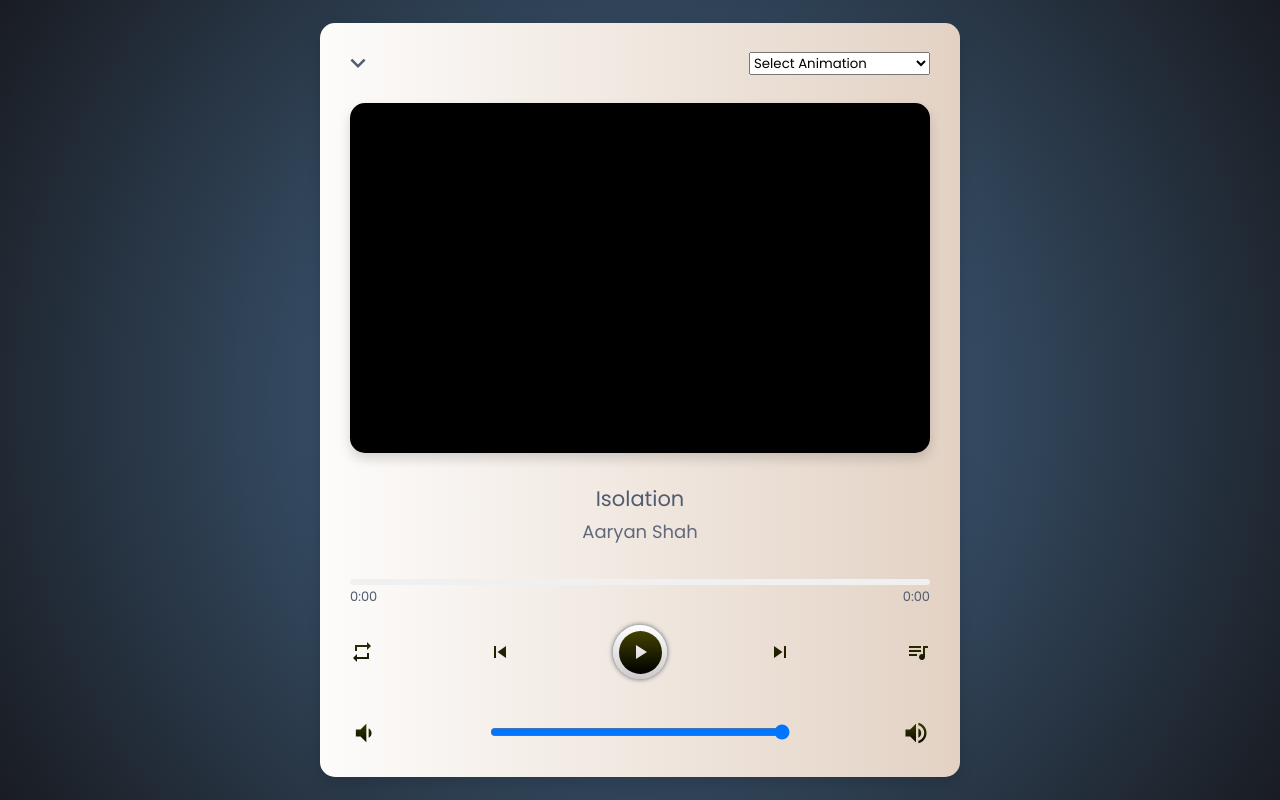
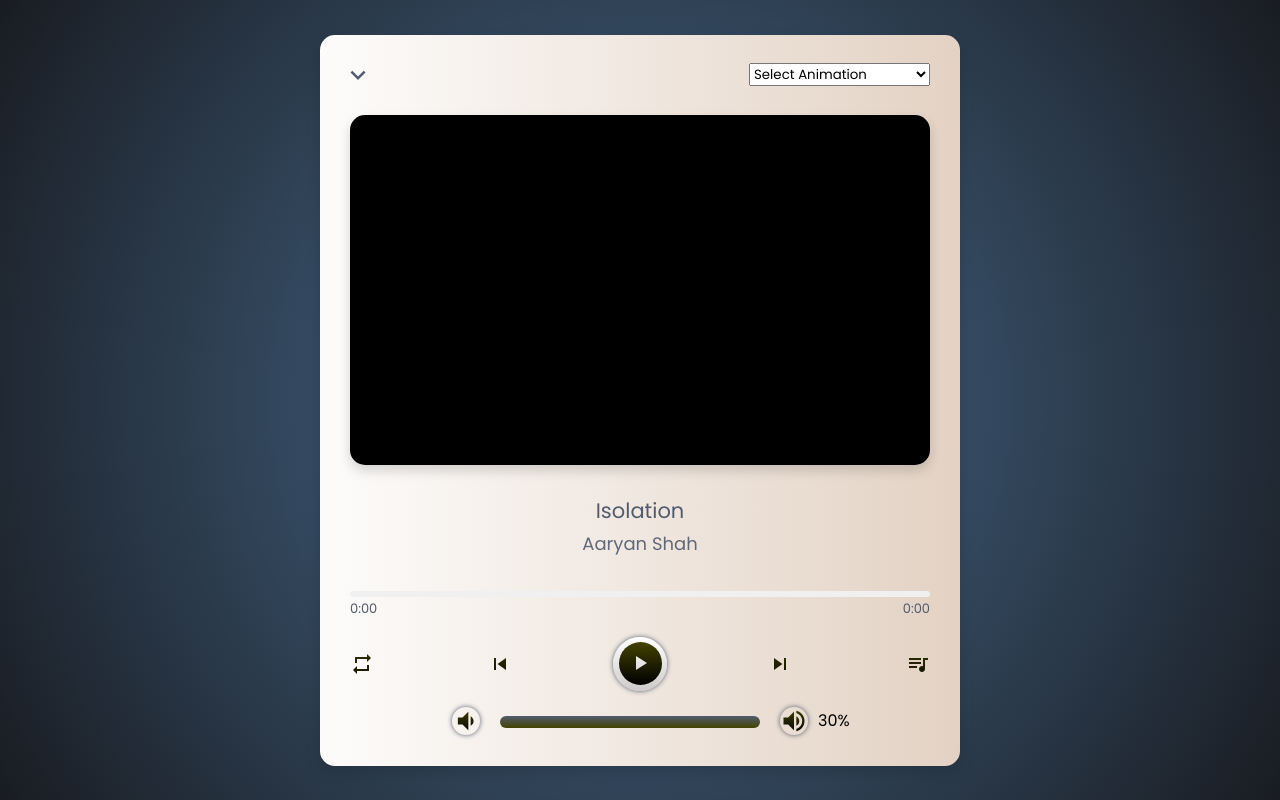
Before and after one commit to AayushiShukla7/MusicPlayerJS, a plain HTML site: page index.html in a window 1280 px wide. Drawn offline with Linux system fonts and the light colour scheme.

Commit message:
Volume control slider functionality added.

```diff
--- a/index.html
+++ b/index.html
@@ -66,10 +66,17 @@
       <i id="volume-down" class="material-icons">volume_down</i>
       <div id="volume">
         <span id="volume-progressbar" class="volume-progressbar"></span>
-        <input type="range" min="0" max="100" step="1" value="100" id="np-volume" class="volume-slider" role="progressbar">
+        <input type="range" min="0" max="100" value="30" id="np-volume" class="volume-slider" role="progressbar">
       </div>
       <i id="volume-up" class="material-icons">volume_up</i>
+      <p><span id="volume-value"></span>%</p>
     </div>
+
+
+    <!-- <div class="slidecontainer">
+      <input type="range" min="0" max="100" value="30" class="slider" id="myRange">
+      <p>Value: <span id="demo"></span></p>
+    </div> -->
 
     <div class="music-list">
       <div class="header">
--- a/js/script.js
+++ b/js/script.js
@@ -11,7 +11,7 @@ progressBar = progressArea.querySelector(".progress-bar"),
 musicList = wrapper.querySelector(".music-list"),
 moreMusicBtn = wrapper.querySelector("#more-music"),
 closemoreMusic = musicList.querySelector("#close"),
-volumeSlider = wrapper.querySelector("#volume");
+volumeSlider = wrapper.querySelector("#np-volume");
 //customSelect = wrapper.querySelector(".top-bar #show-animation-list");
 
 let isPaused = true;
@@ -84,20 +84,19 @@ window.addEventListener("load", ()=>{
 });
 
 //volume slider
-// volumeSlider.slider({
-//   min: 0,
-//   max: 100,
-//   value: 0,
-//   range: "min",
-//   slide: function(event, ui) {
-//     setVolume(ui.value / 100);
-//   }
-// });
+var output = document.getElementById("volume-value");
+output.innerHTML = volumeSlider.value;
 
-//volumn control
+//volume control - Slider
 function setVolume(myVolume) {
   mainAudio.volume = myVolume;
 }
+
+volumeSlider.addEventListener("change", function(e) {
+  output.innerHTML = e.currentTarget.value;
+  mainAudio.volume = e.currentTarget.value / 100;
+});
+
 
 // wrapper.getElementById('#np-volume').on('input propertychange', function() {
 //   var val = (this.val() - this.attr('min')) / (this.attr('max') - this.attr('min'));
@@ -200,7 +199,7 @@ function playMusic(){
   wrapper.classList.add("paused");
   playPauseBtn.querySelector("i").innerText = "pause";
   const audioContext = new window.AudioContext();
-  setVolume(myVolume);
+  //setVolume(myVolume);
   mainAudio.play();
 
   //Animations
--- a/style.css
+++ b/style.css
@@ -287,6 +287,40 @@ ul li.playing{
   right: 0;
 }
 
+#volume .volume-progressbar {
+  position: absolute;
+  top: 16px;
+  left: 220px;
+  width: 100%;
+  height: 5px;
+  border-radius: 5px;
+  background: linear-gradient(var(--pink) 0%, var(--violet) 100%);
+}*/
+
+/* #endregion */
+
+#player {
+  display: flex;
+  margin-top: 10px;
+  margin-bottom: 0;
+  cursor: pointer;
+  align-items: center;
+  justify-content: center;
+  border-radius: 50%;
+}
+#player i {
+  border-radius: 50%;
+  color: linear-gradient(var(--white) 0%, var(--darkwhite) 100%);
+  box-shadow: 0px 0px 5px var(--lightblack);
+}
+#player p {
+  min-width: 10px;
+  max-width: 10px;
+  display: flex;
+  position: relative;
+  margin-left: 10px;
+}
+
 #volume {
   height: 5px;
 	min-width: 300px;
@@ -297,24 +331,16 @@ ul li.playing{
   cursor: pointer;
   align-items: center;
   justify-content: center;
-	background: #f0f0f0;
+  color: var(--racoonblack);
 	border-radius: 15px;
-}
-#volume .volume-progressbar {
-  position: absolute;
-  top: 16px;
-  left: 220px;
-  width: 100%;
-  height: 5px;
-  border-radius: 5px;
-  background: linear-gradient(var(--pink) 0%, var(--violet) 100%);
 }
 #volume .volume-slider {
   position: relative;
   top: 1px;
   width: 100%;
-  border-radius: 5px;
-  background: var(--intellectualgrey);
+  height: 12px;
+  border-radius: 15px;
+  background: linear-gradient(var(--lightblack) 0%, var(--racoonblack) 100%);
   cursor: pointer;
   -webkit-appearance: none;
 }
@@ -329,6 +355,14 @@ ul li.playing{
   display: block;
 }
 
+#volume .volume-slider:focus {
+  outline: none;
+}
+
+#volume .volume-slider:active::-webkit-slider-thumb {
+  background: var(--intellectualgrey);
+}
+
 #volume .volume-slider::-webkit-slider-thumb {
   -webkit-appearance: none;
   width: 24px;
@@ -336,28 +370,9 @@ ul li.playing{
   margin-top: -3px;
   border: none;
   border-radius: 50%;
-  background: #AAA;
-  color: linear-gradient(var(--pink) 0%, var(--violet) 100%);
+  background: var(--black);
+  color: linear-gradient(var(--lightblack) 0%, var(--racoonblack) 100%);
   display: none;
-}
-
-#volume .volume-slider:focus {
-  outline: none;
-}
-
-#volume .volume-slider:active::-webkit-slider-thumb {
-  background: var(--intellectualgrey);
-} */
-
-/* #endregion */
-
-#volume .volume-slider {
-  position: relative;
-  top: 1px;
-  width: 300px;
-  border-radius: 5px;
-  background: var(--intellectualgrey);
-  cursor: pointer;
 }
 
 /* Responsive Design */
```
